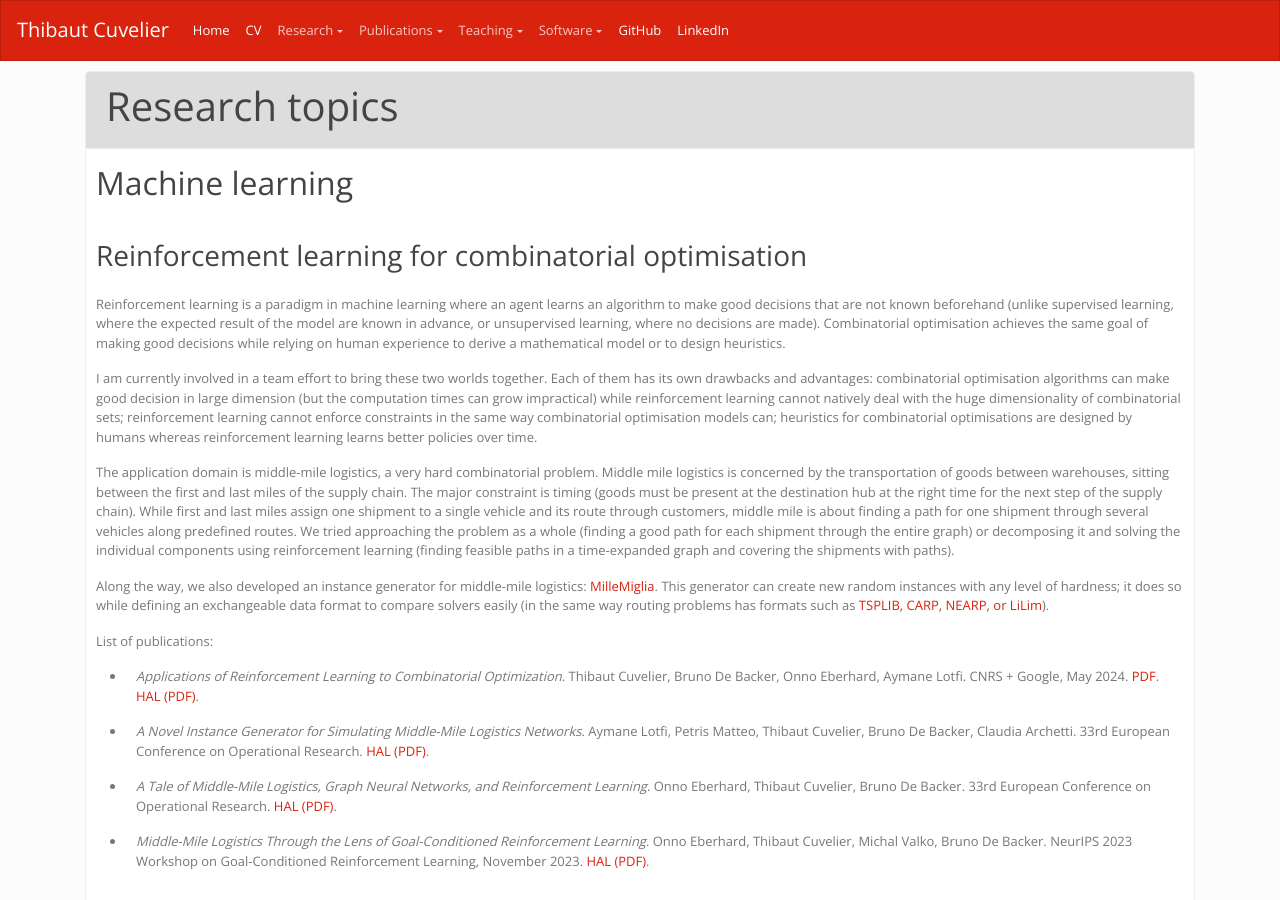
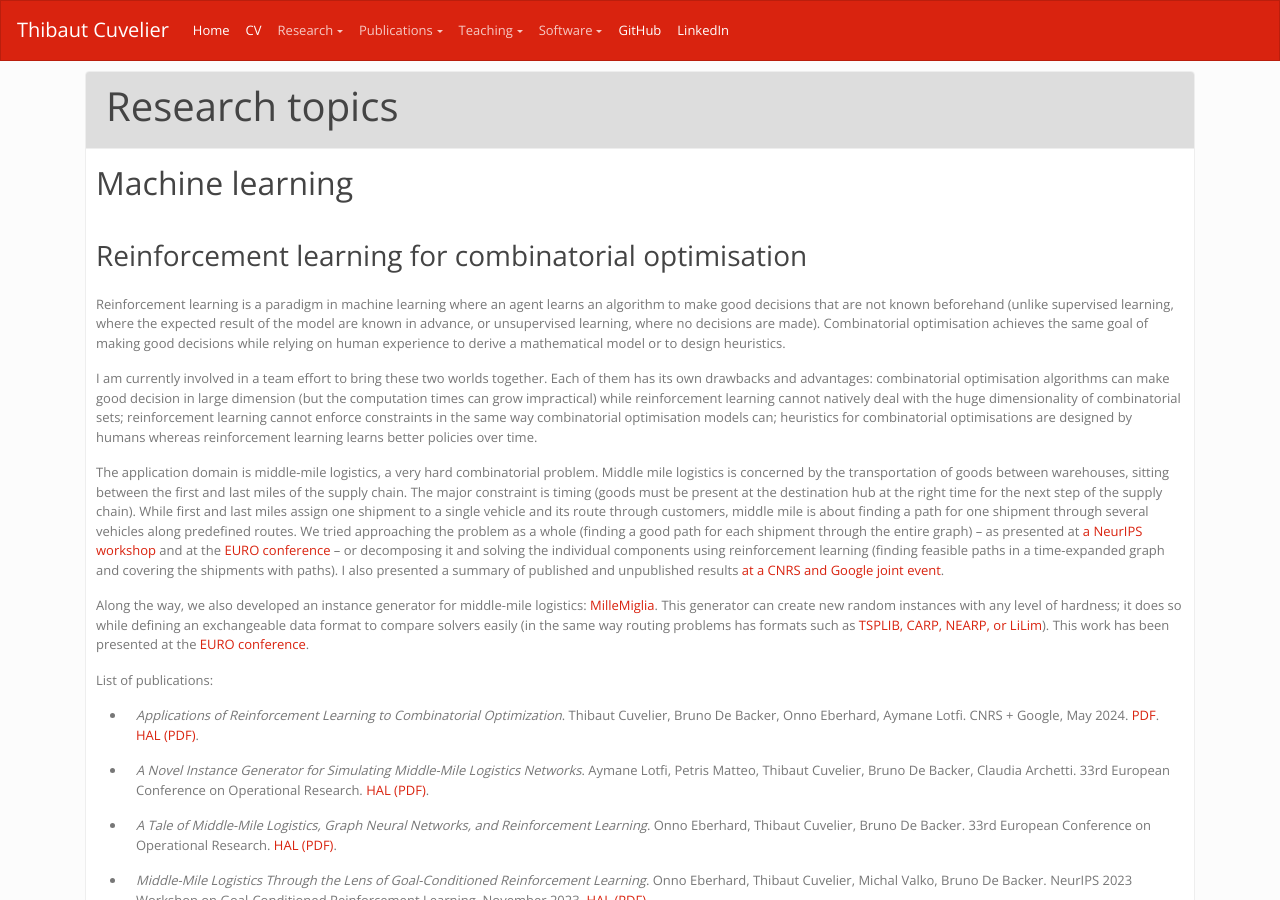
Before and after one commit to dourouc05/dourouc05.github.io, a Jekyll site: the page built from research.md, in a window 1280 px wide and 900 px high. Built offline with Jekyll 4.4.1, drawn with Linux system fonts in a browser that asks for light colours; a script that is not in the unit is left out.

Commit message:
Update research.md

```diff
--- a/research.md
+++ b/research.md
@@ -14,9 +14,9 @@ Reinforcement learning is a paradigm in machine learning where an agent learns a
 
 I am currently involved in a team effort to bring these two worlds together. Each of them has its own drawbacks and advantages: combinatorial optimisation algorithms can make good decision in large dimension (but the computation times can grow impractical) while reinforcement learning cannot natively deal with the huge dimensionality of combinatorial sets; reinforcement learning cannot enforce constraints in the same way combinatorial optimisation models can; heuristics for combinatorial optimisations are designed by humans whereas reinforcement learning learns better policies over time.
 
-The application domain is middle-mile logistics, a very hard combinatorial problem. Middle mile logistics is concerned by the transportation of goods between warehouses, sitting between  the first and last miles of the supply chain. The major constraint is timing (goods must be present at the destination hub at the right time for the next step of the supply chain). While first and last miles assign one shipment to a single vehicle and its route through customers, middle mile is about finding a path for one shipment through several vehicles along predefined routes. We tried approaching the problem as a whole (finding a good path for each shipment through the entire graph) or decomposing it and solving the individual components using reinforcement learning (finding feasible paths in a time-expanded graph and covering the shipments with paths).
+The application domain is middle-mile logistics, a very hard combinatorial problem. Middle mile logistics is concerned by the transportation of goods between warehouses, sitting between  the first and last miles of the supply chain. The major constraint is timing (goods must be present at the destination hub at the right time for the next step of the supply chain). While first and last miles assign one shipment to a single vehicle and its route through customers, middle mile is about finding a path for one shipment through several vehicles along predefined routes. We tried approaching the problem as a whole (finding a good path for each shipment through the entire graph) -- as presented at [a NeurIPS workshop](https://hal.science/hal-04755187) and at the [EURO conference](https://hal.science/hal-04755188) -- or decomposing it and solving the individual components using reinforcement learning (finding feasible paths in a time-expanded graph and covering the shipments with paths). I also presented a summary of published and unpublished results [at a CNRS and Google joint event](https//hal.science/hal-04015496).
 
-Along the way, we also developed an instance generator for middle-mile logistics: [MilleMiglia](https://github.com/or-tools/millemiglia). This generator can create new random instances with any level of hardness; it does so while defining an exchangeable data format to compare solvers easily (in the same way routing problems has formats such as [TSPLIB, CARP, NEARP, or LiLim](http://vrp.galgos.inf.puc-rio.br/index.php/en/)).
+Along the way, we also developed an instance generator for middle-mile logistics: [MilleMiglia](https://github.com/or-tools/millemiglia). This generator can create new random instances with any level of hardness; it does so while defining an exchangeable data format to compare solvers easily (in the same way routing problems has formats such as [TSPLIB, CARP, NEARP, or LiLim](http://vrp.galgos.inf.puc-rio.br/index.php/en/)). This work has been presented at the [EURO conference](https://hal.science/hal-04755189).
 
 **List of publications**:
 
```
